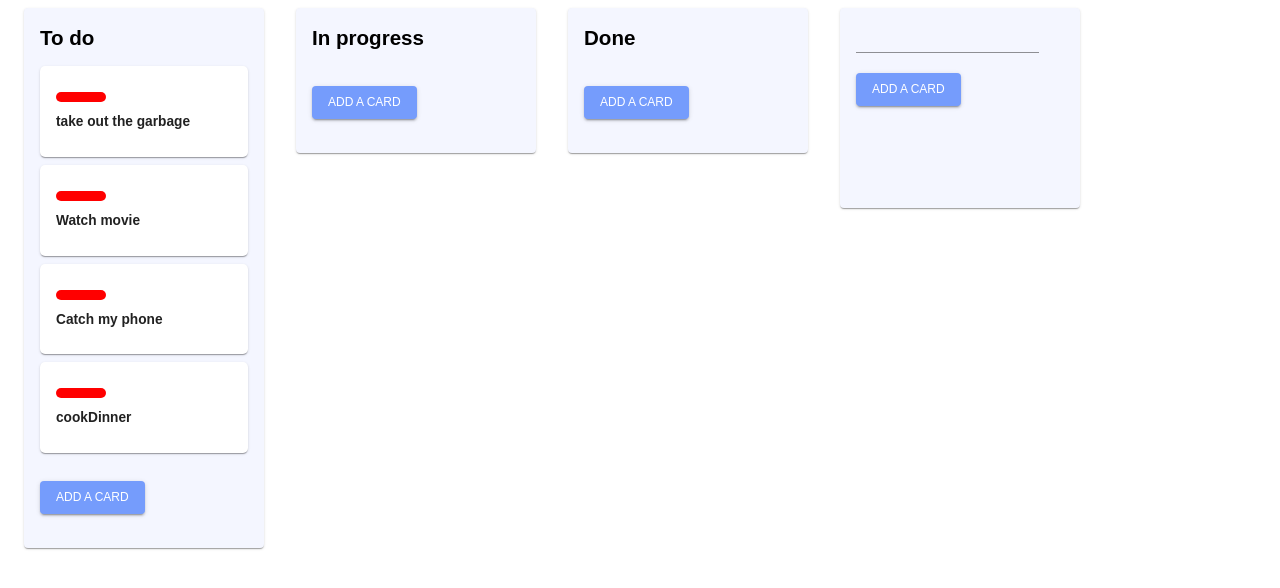
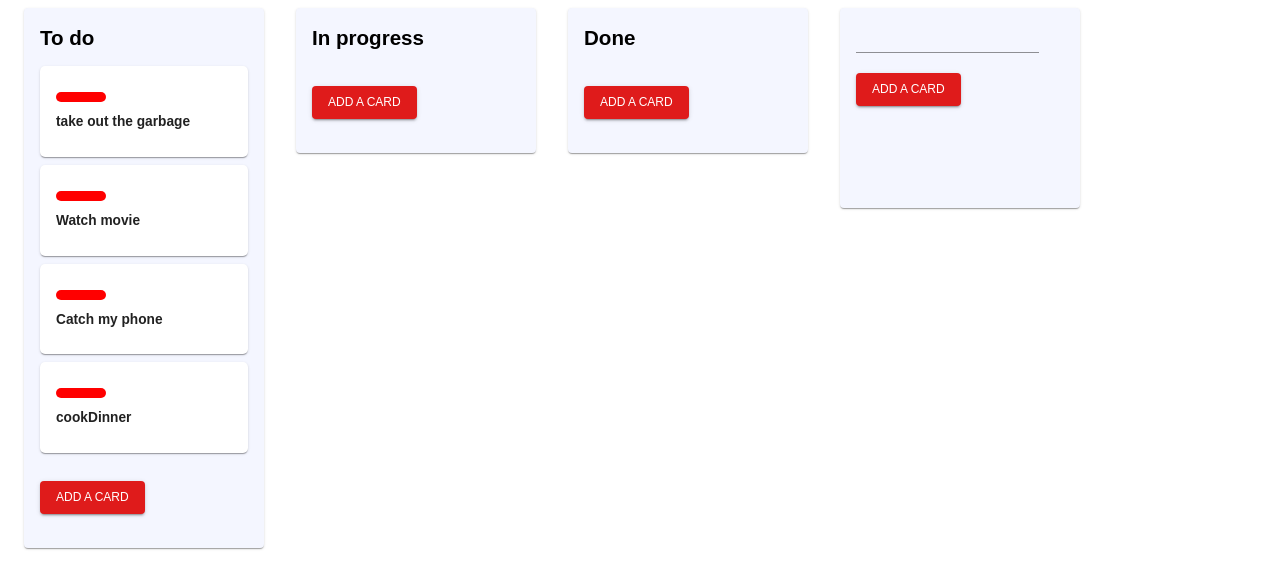
Before and after one commit to hatchways/team-vanilla-bean, a React (Create React App) app in the folder client/: page /dashboard in a window 1280 px wide. Shown: the top 588 px of the page. Built offline with nearby package versions, Linux system fonts and the light colour scheme; sample sign-in values are in the browser's storage.

Commit message:
merge fix

```diff
--- a/client/src/components/Column/Column.js
+++ b/client/src/components/Column/Column.js
@@ -23,7 +23,7 @@ const Column = props => {
       <Card className={classes.addColumn}>
         <CardContent>
           <TextField>Enter column Name</TextField>
-          <Button className={classes.btn} variant='contained' color='secondary'>
+          <Button className={classes.btn} variant="contained" color="primary">
             Add a Card
           </Button>
         </CardContent>
@@ -34,19 +34,31 @@ const Column = props => {
       <div>
         <Draggable draggableId={column.id} index={index}>
           {provided => (
-            <Card {...provided.draggableProps} ref={provided.innerRef} className={classes.root}>
+            <Card
+              {...provided.draggableProps}
+              ref={provided.innerRef}
+              className={classes.root}
+            >
               <CardContent>
-                <Typography {...provided.dragHandleProps} variant='h5' className={classes.title}>
+                <Typography
+                  {...provided.dragHandleProps}
+                  variant="h5"
+                  className={classes.title}
+                >
                   {column.title}
                 </Typography>
-                <Droppable droppableId={column.id} type='card'>
+                <Droppable droppableId={column.id} type="card">
                   {(provided, snapshot) => (
                     <div {...provided.droppableProps} ref={provided.innerRef}>
                       {tasks.map((task, index) => (
                         <TaskCard key={task.id} task={task} index={index} />
                       ))}
                       {provided.placeholder}
-                      <Button className={classes.btn} variant='contained' color='secondary'>
+                      <Button
+                        className={classes.btn}
+                        variant="contained"
+                        color="primary"
+                      >
                         Add a Card
                       </Button>
                     </div>
--- a/client/src/pages/DashBoard.js
+++ b/client/src/pages/DashBoard.js
@@ -1,9 +1,8 @@
 import React from "react";
-import { withTheme } from "@material-ui/core/styles";
 import NewColumnArea from "../components/ColumnArea/ColumnArea";
 
-const DashBoard = props => {
+const DashBoard = () => {
   return <NewColumnArea />;
 };
 
-export default withTheme(DashBoard);
+export default DashBoard;
--- a/client/src/themes/theme.js
+++ b/client/src/themes/theme.js
@@ -15,7 +15,6 @@ export const theme = createMuiTheme({
     }
   },
   palette: {
-    primary: { main: "#DF1B1B" },
-    secondary: { main: "#759CFC" }
+    primary: { main: "#DF1B1B" }
   }
 });
```
Also changed, not shown: client/src/pages/Dashboard.js (deleted, +0 -9 lines).
